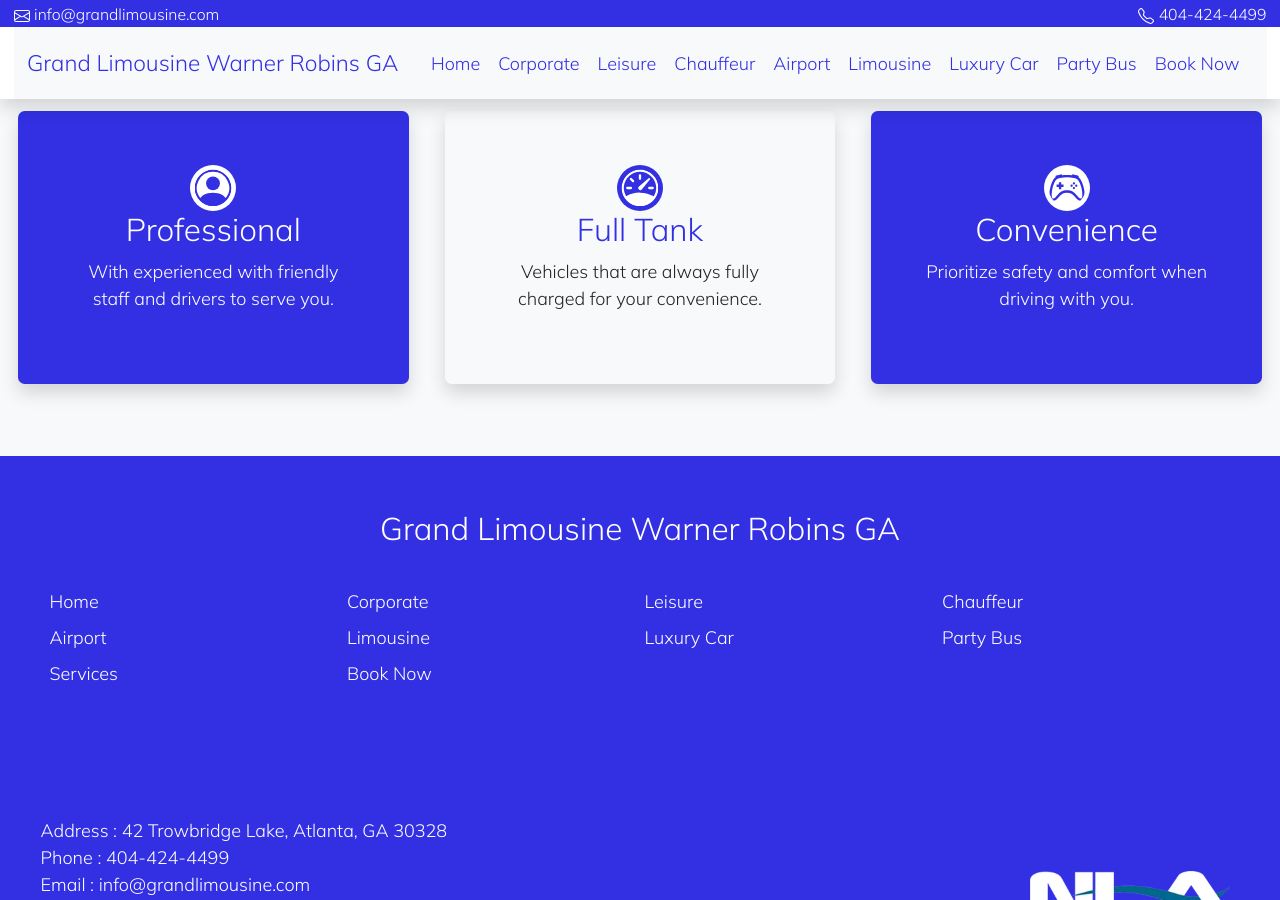
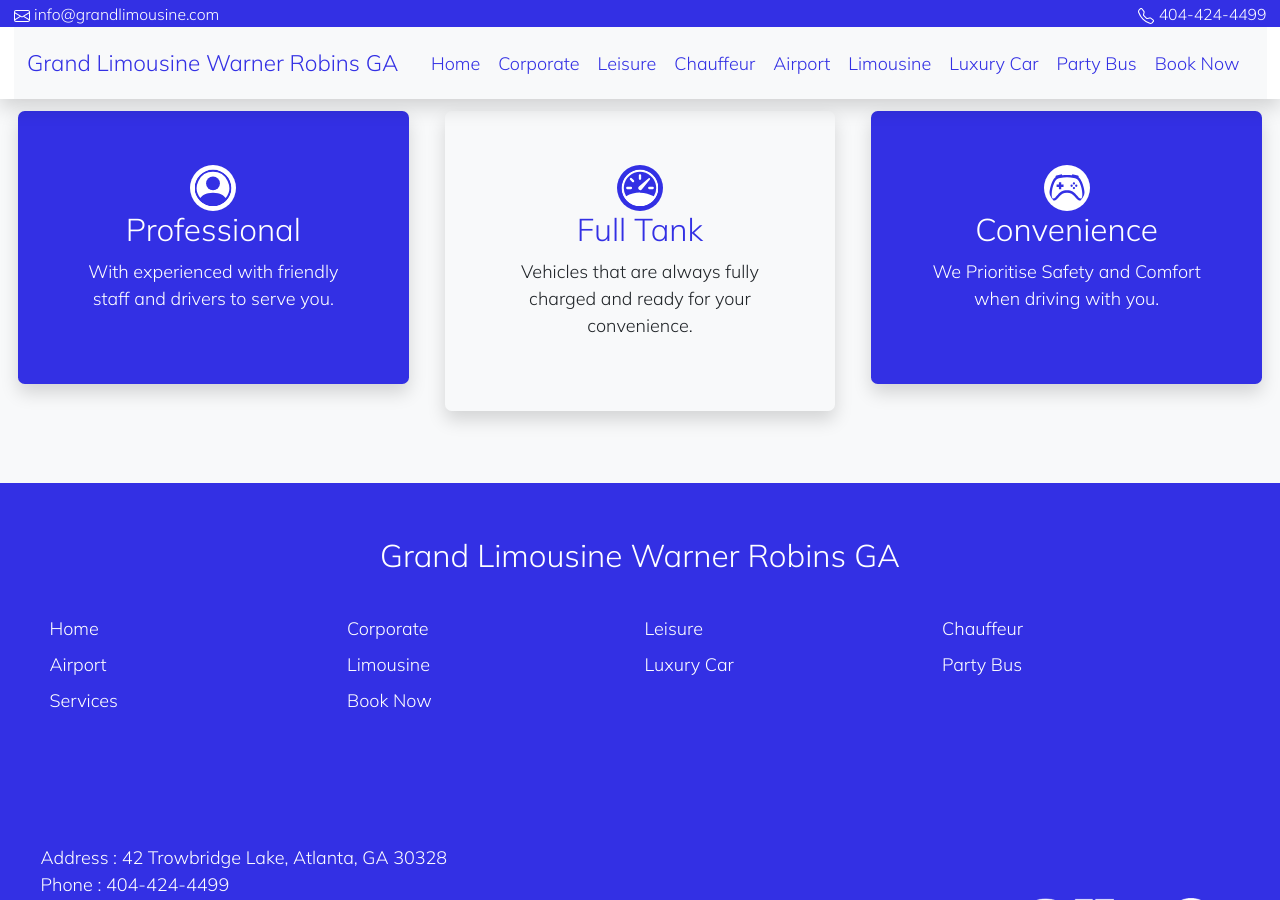
Before and after one commit to wynngrand/grandlimowarner-robins, a Jekyll site: the page built from index.md, in a window 1280 px wide and 900 px high, scrolled down 5041 px. Built offline with Jekyll 4.4.1, drawn with Linux system fonts in a browser that asks for light colours.

Commit message:
Update from Forestry.io wynngrand updated _config.yml

```diff
--- a/_config.yml
+++ b/_config.yml
@@ -22,9 +22,9 @@ badge:
   title7: Professional
   text7: With experienced with friendly staff and drivers to serve you.
   title8: Full Tank
-  text8: Vehicles that are always fully charged for your convenience.
+  text8: Vehicles that are always fully charged and ready for your convenience.
   title9: Convenience
-  text9: Prioritize safety and comfort when driving with you.
+  text9: We Prioritise Safety and Comfort when driving with you.
 fleet:
   title: Our Fleet
   car1: Mercedes Benz 'S' Class
```
